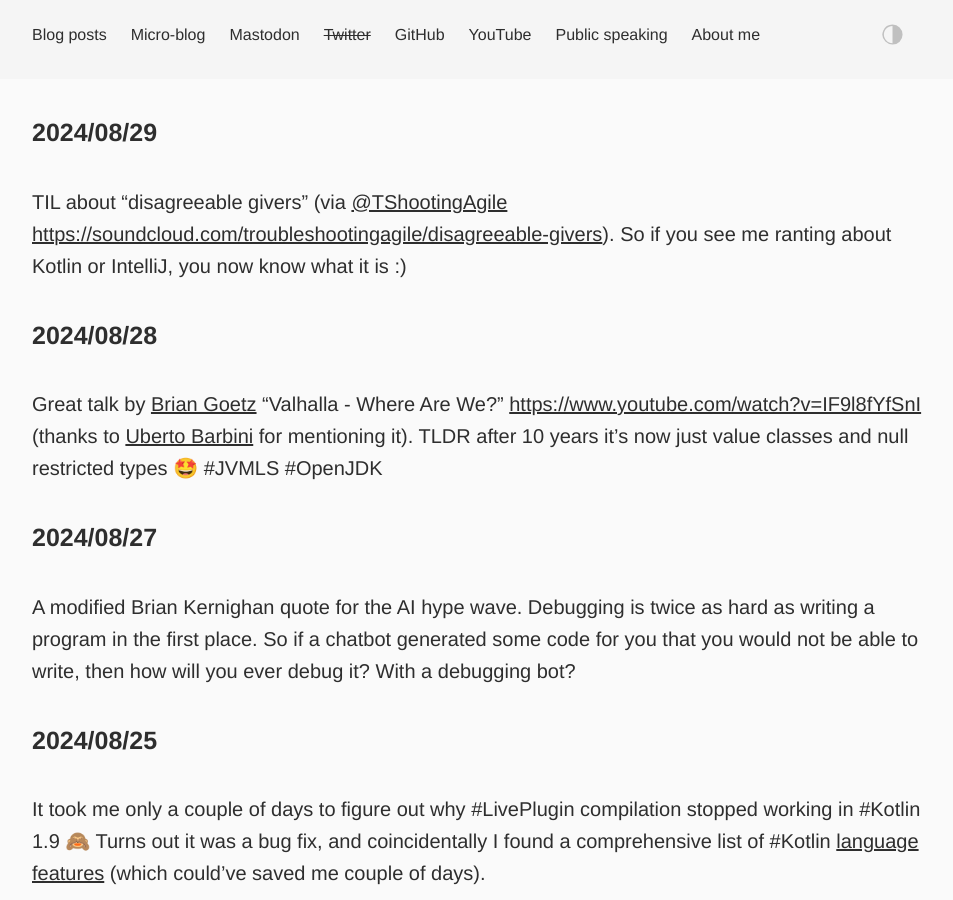
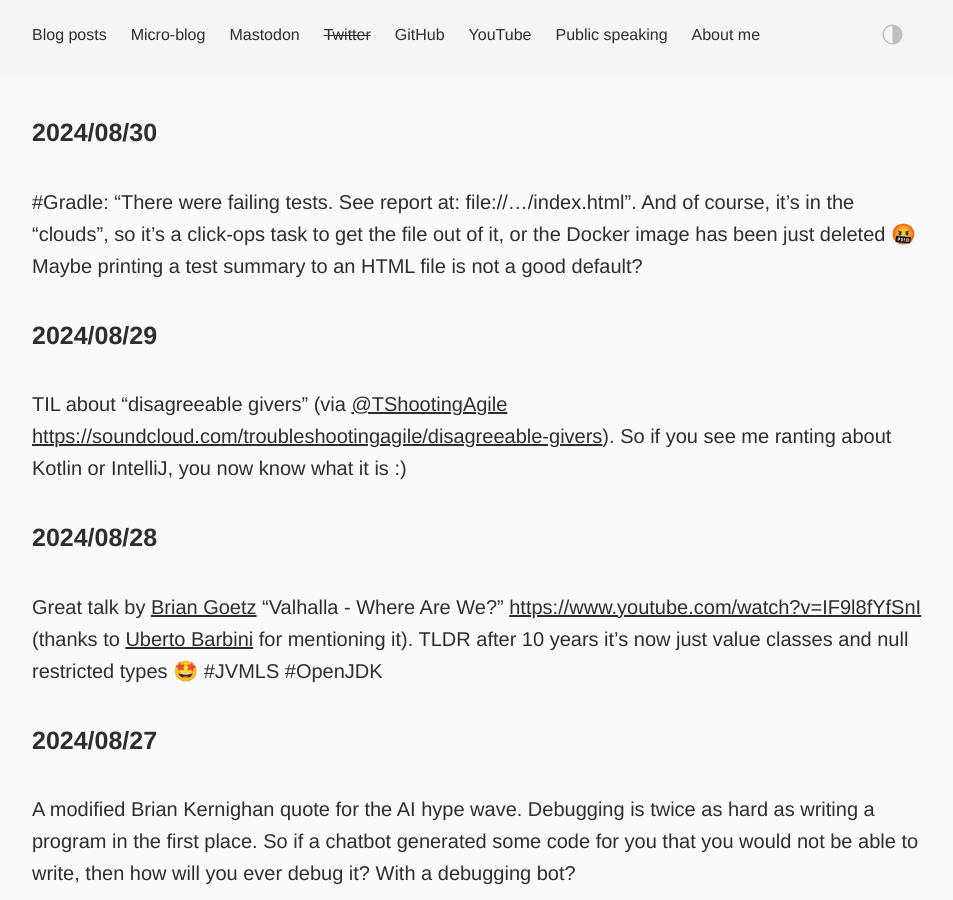
Before and after one commit to dkandalov/dkandalov.github.io, a Jekyll site: the page built from micro-blog.md, in a window 1280 px wide and 900 px high. Shown: the whole window, without its empty margins (160-1113 px from the left). Built offline with Jekyll 4.4.1, drawn with Linux system fonts in a browser that asks for light colours.

Commit message:
updated micro-blog

```diff
--- a/micro-blog.md
+++ b/micro-blog.md
@@ -2,6 +2,9 @@
 layout: post
 permalink: /micro-blog/
 ---
+
+#### 2024/08/30
+#Gradle: "There were failing tests. See report at: file://.../index.html". And of course, it's in the "clouds", so it's a click-ops task to get the file out of it, or the Docker image has been just deleted 🤬 Maybe printing a test summary to an HTML file is not a good default?
 
 #### 2024/08/29
 TIL about "disagreeable givers" (via [@TShootingAgile](https://twitter.com/TShootingAgile) <https://soundcloud.com/troubleshootingagile/disagreeable-givers>). So if you see me ranting about Kotlin or IntelliJ, you now know what it is :)
```
